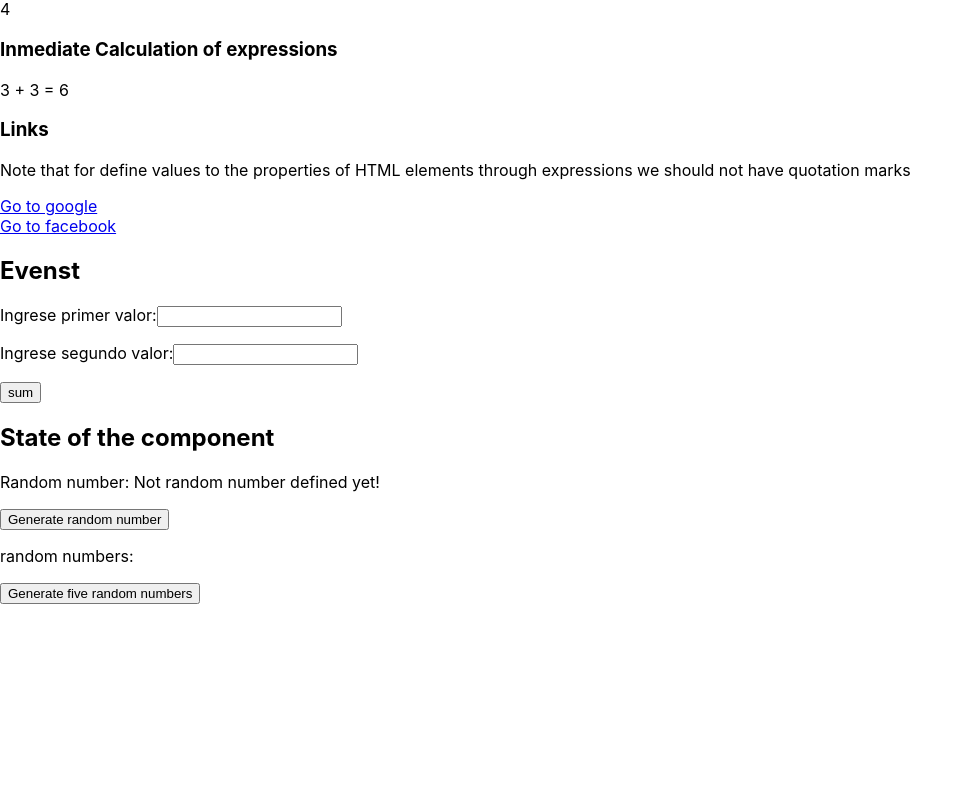
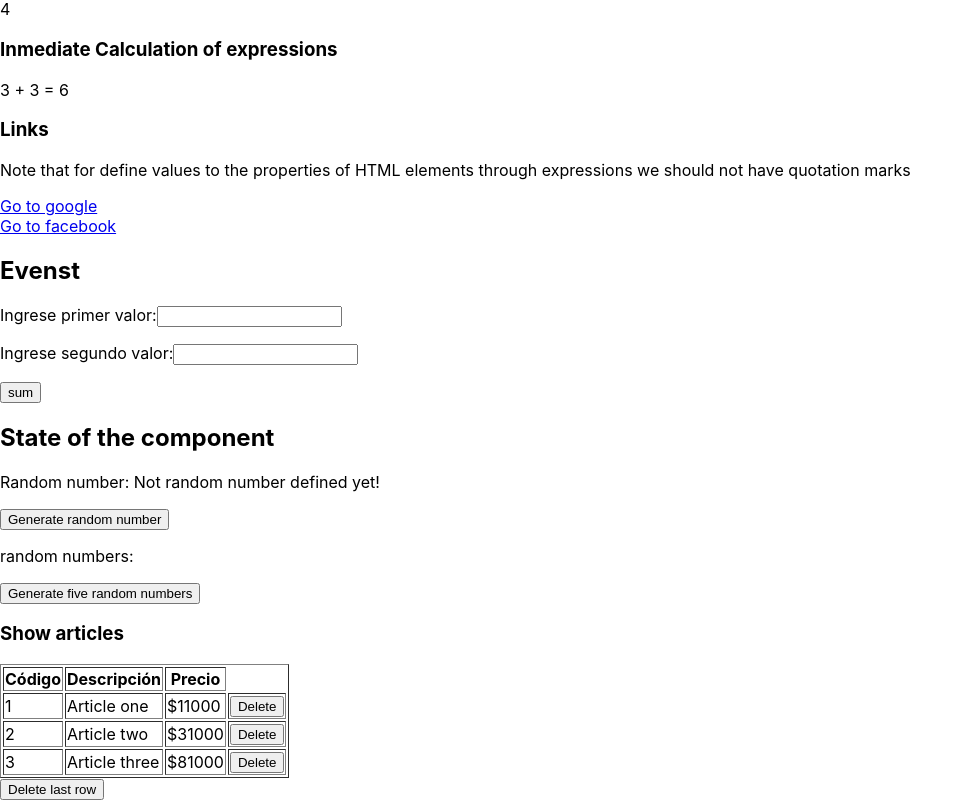
Before and after one commit to mariadriada/react-practice, a React (Create React App) app: page / in a window 1280 px wide. Shown: the part 284-1084 px from the top of the page, without its empty margins (0-973 px from the left). Before the commit the page ends 888 px from the top, so only its background shows below. Built offline with nearby package versions, Linux system fonts and the light colour scheme.

Commit message:
State of component for data control of a table

```diff
--- a/src/App.js
+++ b/src/App.js
@@ -7,9 +7,28 @@ class App extends Component {
     this.press = this.press.bind(this)
     this.generateRandom = this.generateRandom.bind(this)
     this.generateRandomNumbers = this.generateRandomNumbers.bind(this)
+    this.deleteLastRow = this.deleteLastRow.bind(this)
+    this.delete = this.delete.bind(this)
     this.state = {
       number: 'Not random number defined yet!',
-      numbers: []
+      numbers: [],
+      articles: [
+        {
+          code: 1,
+          description: 'Article one',
+          price: 11000
+        },
+        {
+          code: 2,
+          description: 'Article two',
+          price: 31000
+        },
+        {
+          code: 3,
+          description: 'Article three',
+          price: 81000
+        }
+      ]
     }
   }
   render() {
@@ -66,6 +85,24 @@ class App extends Component {
             return (<p>{ num }</p>)
         })}
         <button onClick={ this.generateRandomNumbers }>Generate five random numbers</button>
+
+        <h3>Show articles</h3>
+        <table border="1">
+          <thead><tr><th>Código</th><th>Descripción</th><th>Precio</th></tr></thead>
+          <tbody>
+            { this.state.articles.map(element => {
+              return (
+                <tr key={ element.code }>
+                  <td>{ element.code }</td>
+                  <td>{ element.description }</td>
+                  <td>${ element.price }</td>
+                  <td><button onClick={ () => this.delete(element.code) }>Delete</button></td>
+                </tr>
+              )
+            }) }
+          </tbody>
+        </table>
+        <button onClick={ this.deleteLastRow }>Delete last row</button>
       </div>
 
     </div>
@@ -99,6 +136,23 @@ class App extends Component {
         numbers: array
     })
   }
+
+  deleteLastRow(){
+    if (this.state.articles.length > 0) {
+      var temp = this.state.articles;
+      temp.pop();
+      this.setState({
+        articles: temp
+      })
+    }
+  }
+
+  delete(cod){
+    var temp = this.state.articles.filter((el)=>el.code !== cod);
+      this.setState({
+        articles: temp
+      })
+  }
 }
 
 export default App;
```
